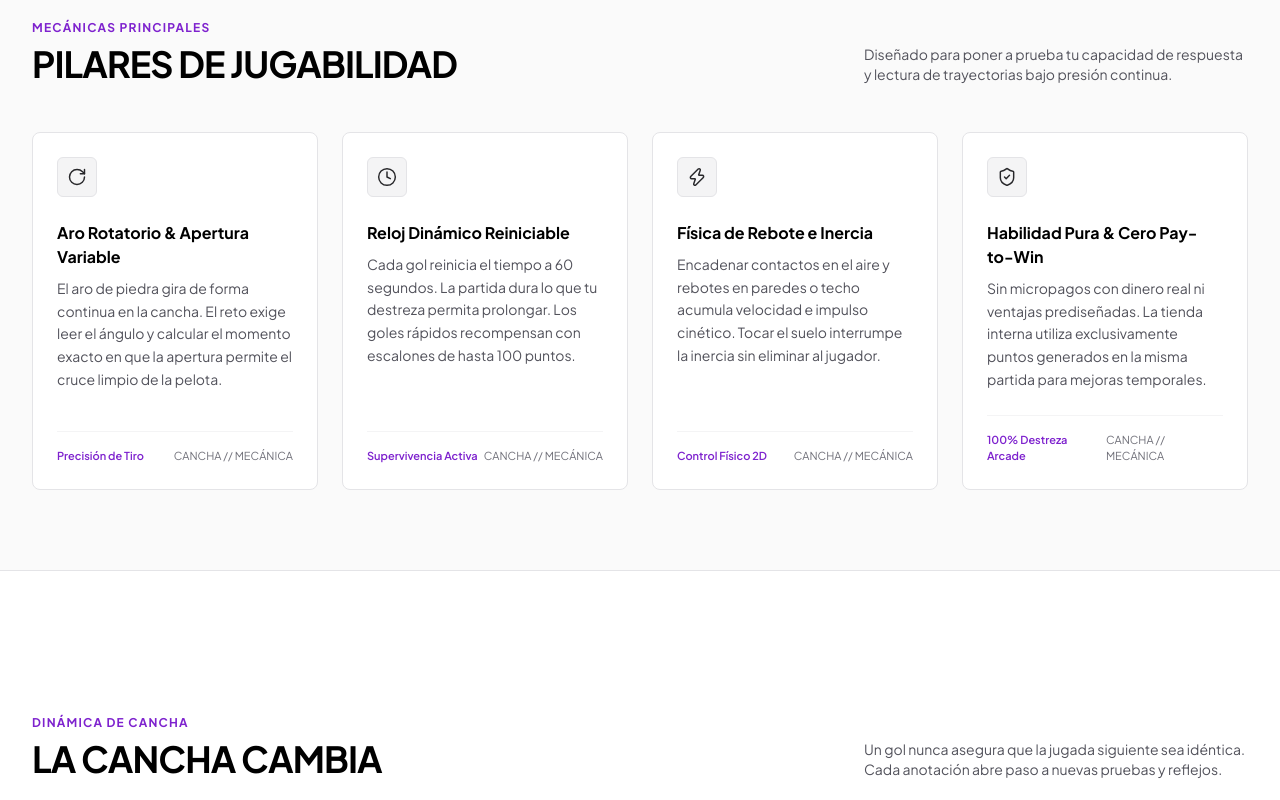
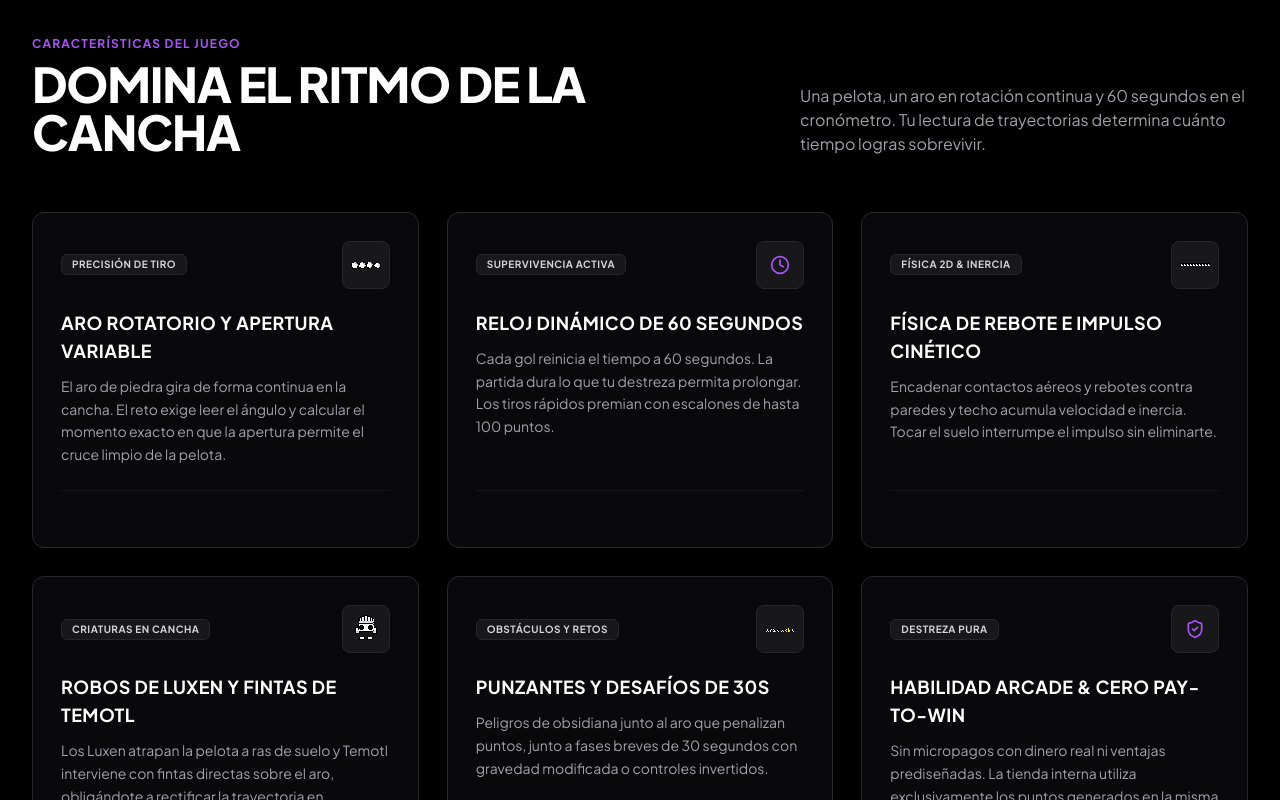
Before and after one commit to BAu-0/BAu_Interactive, a Next.js app: page / in a window 1280 px wide. Shown: the part 2000-2800 px from the top of the page. Built offline with nearby package versions, Linux system fonts and the light colour scheme; no server answers; the database is empty.

Commit message:
feat(showcase): unificar caracteristicas estilo Bethesda, eliminar etiquetas tecnicas y pulir experiencia visual

```diff
--- a/src/app/juegos/[slug]/page.tsx
+++ b/src/app/juegos/[slug]/page.tsx
@@ -60,10 +60,10 @@ export default async function GameDetailPage({ params }: Props) {
       {game.features && game.features.length > 0 && (
         <section className="max-w-7xl mx-auto px-4 sm:px-6 lg:px-8">
           <span className="text-xs font-bold uppercase tracking-widest text-[#7e22ce] mb-2 block font-sans">
-            Mecánicas Deterministas
+            Características del Sistema
           </span>
-          <h2 className="text-2xl font-bold tracking-tight text-zinc-950 uppercase mb-6 font-sans">
-            Parámetros de Jugabilidad
+          <h2 className="text-2xl sm:text-3xl font-bold tracking-tight text-zinc-950 uppercase mb-6 font-sans">
+            Reglas y Dinámica de Juego
           </h2>
           <div className="grid grid-cols-1 md:grid-cols-2 gap-4">
             {game.features.map((feature, i) => (
--- a/src/app/page.tsx
+++ b/src/app/page.tsx
@@ -4,7 +4,6 @@ import { getFeaturedGame, getNewsPosts } from '@/lib/data/api';
 import { HeroGame } from '@/components/home/HeroGame';
 import { TrailerSection } from '@/components/media/TrailerSection';
 import { GameFeatures } from '@/components/home/GameFeatures';
-import { GameGallery } from '@/components/home/GameGallery';
 import { CommunitySection } from '@/components/home/CommunitySection';
 import { NewsCard } from '@/components/news/NewsCard';
 import { ArrowRight } from 'lucide-react';
@@ -35,13 +34,10 @@ export default async function HomePage() {
         betaUrl={betaLink}
       />
 
-      {/* 3. Pilares de Jugabilidad y Mecánicas */}
+      {/* 3. Características Principales de Jugabilidad (Estilo Bethesda) */}
       <GameFeatures />
 
-      {/* 4. Dinámica de Cancha y Criaturas */}
-      <GameGallery />
-
-      {/* 5. Novedades y Devlogs del Estudio */}
+      {/* 4. Novedades y Devlogs del Estudio */}
       {recentNews.length > 0 && (
         <section className="max-w-7xl mx-auto px-4 sm:px-6 lg:px-8 py-8" aria-labelledby="news-preview-title">
           <div className="flex flex-col sm:flex-row sm:items-end justify-between mb-8 gap-4">
@@ -71,7 +67,7 @@ export default async function HomePage() {
         </section>
       )}
 
-      {/* 6. Comunidad y Feedback */}
+      {/* 5. Comunidad y Feedback */}
       <CommunitySection />
     </div>
   );
--- a/src/components/home/GameFeatures.tsx
+++ b/src/components/home/GameFeatures.tsx
@@ -1,78 +1,149 @@
+'use client';
+
 import React from 'react';
-import { RotateCw, Clock, Zap, ShieldCheck } from 'lucide-react';
+import Image from 'next/image';
+import { Clock, ShieldCheck, Zap } from 'lucide-react';
 
-const FEATURES = [
+interface GameFeatureItem {
+  id: string;
+  tag: string;
+  title: string;
+  description: string;
+  sprite?: string;
+  spriteAlt?: string;
+  icon?: React.ComponentType<{ className?: string }>;
+}
+
+const GAME_FEATURES: GameFeatureItem[] = [
   {
-    icon: RotateCw,
-    title: 'Aro Rotatorio & Apertura Variable',
+    id: 'ring',
+    tag: 'PRECISIÓN DE TIRO',
+    title: 'Aro Rotatorio y Apertura Variable',
     description:
       'El aro de piedra gira de forma continua en la cancha. El reto exige leer el ángulo y calcular el momento exacto en que la apertura permite el cruce limpio de la pelota.',
-    tag: 'Precisión de Tiro',
+    sprite: '/images/pok-tschack/sprites/pelota.png',
+    spriteAlt: 'Pelota de juego y trayectoria',
   },
   {
+    id: 'clock',
+    tag: 'SUPERVIVENCIA ACTIVA',
+    title: 'Reloj Dinámico de 60 Segundos',
+    description:
+      'Cada gol reinicia el tiempo a 60 segundos. La partida dura lo que tu destreza permita prolongar. Los tiros rápidos premian con escalones de hasta 100 puntos.',
     icon: Clock,
-    title: 'Reloj Dinámico Reiniciable',
-    description:
-      'Cada gol reinicia el tiempo a 60 segundos. La partida dura lo que tu destreza permita prolongar. Los goles rápidos recompensan con escalones de hasta 100 puntos.',
-    tag: 'Supervivencia Activa',
   },
   {
-    icon: Zap,
-    title: 'Física de Rebote e Inercia',
+    id: 'physics',
+    tag: 'FÍSICA 2D & INERCIA',
+    title: 'Física de Rebote e Impulso Cinético',
     description:
-      'Encadenar contactos en el aire y rebotes en paredes o techo acumula velocidad e impulso cinético. Tocar el suelo interrumpe la inercia sin eliminar al jugador.',
-    tag: 'Control Físico 2D',
+      'Encadenar contactos aéreos y rebotes contra paredes y techo acumula velocidad e inercia. Tocar el suelo interrumpe el impulso sin eliminarte.',
+    sprite: '/images/pok-tschack/sprites/grecas.png',
+    spriteAlt: 'Grecas de rebote en cancha',
   },
   {
+    id: 'creatures',
+    tag: 'CRIATURAS EN CANCHA',
+    title: 'Robos de Luxen y Fintas de Temotl',
+    description:
+      'Los Luxen atrapan la pelota a ras de suelo y Temotl interviene con fintas directas sobre el aro, obligándote a rectificar la trayectoria en milisegundos.',
+    sprite: '/images/pok-tschack/sprites/POK-TSCHACK-TEMOTL.png',
+    spriteAlt: 'Temotl en cancha',
+  },
+  {
+    id: 'hazards',
+    tag: 'OBSTÁCULOS Y RETOS',
+    title: 'Punzantes y Desafíos de 30s',
+    description:
+      'Peligros de obsidiana junto al aro que penalizan puntos, junto a fases breves de 30 segundos con gravedad modificada o controles invertidos.',
+    sprite: '/images/pok-tschack/sprites/punzantes.png',
+    spriteAlt: 'Punzantes de obsidiana',
+  },
+  {
+    id: 'pure-skill',
+    tag: 'DESTREZA PURA',
+    title: 'Habilidad Arcade & Cero Pay-to-Win',
+    description:
+      'Sin micropagos con dinero real ni ventajas prediseñadas. La tienda interna utiliza exclusivamente los puntos generados en la misma partida para mejoras temporales.',
     icon: ShieldCheck,
-    title: 'Habilidad Pura & Cero Pay-to-Win',
-    description:
-      'Sin micropagos con dinero real ni ventajas prediseñadas. La tienda interna utiliza exclusivamente puntos generados en la misma partida para mejoras temporales.',
-    tag: '100% Destreza Arcade',
   },
 ];
 
 export function GameFeatures() {
   return (
-    <section className="py-20 bg-zinc-50 border-b border-zinc-200" aria-labelledby="features-title">
+    <section
+      className="py-20 lg:py-24 bg-black text-white border-b border-zinc-800"
+      aria-labelledby="features-title"
+    >
       <div className="max-w-7xl mx-auto px-4 sm:px-6 lg:px-8">
-        <div className="flex flex-col md:flex-row md:items-end justify-between mb-12 gap-4">
-          <div>
-            <span className="text-xs font-bold uppercase tracking-widest text-[#7e22ce] mb-2 block">
-              Mecánicas Principales
+        {/* Cabecera de Sección (Estilo Bethesda) */}
+        <div className="flex flex-col md:flex-row md:items-end justify-between mb-14 gap-6">
+          <div className="max-w-2xl space-y-2">
+            <span className="text-xs font-bold uppercase tracking-widest text-[#a855f7] block font-sans">
+              Características del Juego
             </span>
-            <h2 id="features-title" className="text-3xl sm:text-4xl font-bold tracking-tight text-black uppercase">
-              Pilares de Jugabilidad
+            <h2
+              id="features-title"
+              className="text-3xl sm:text-4xl lg:text-5xl font-extrabold tracking-tight text-white uppercase font-sans"
+            >
+              Domina el Ritmo de la Cancha
             </h2>
           </div>
-          <p className="text-sm text-zinc-600 max-w-sm">
-            Diseñado para poner a prueba tu capacidad de respuesta y lectura de trayectorias bajo presión continua.
+          <p className="text-sm sm:text-base text-zinc-400 max-w-md font-sans leading-relaxed">
+            Una pelota, un aro en rotación continua y 60 segundos en el cronómetro. Tu lectura de trayectorias determina cuánto tiempo logras sobrevivir.
           </p>
         </div>
 
-        <div className="grid grid-cols-1 md:grid-cols-2 lg:grid-cols-4 gap-6">
-          {FEATURES.map((feature, idx) => {
+        {/* Cuadrícula de 6 Características con Identidad Gráfica Real */}
+        <div className="grid grid-cols-1 md:grid-cols-2 lg:grid-cols-3 gap-6 lg:gap-7">
+          {GAME_FEATURES.map((feature) => {
             const Icon = feature.icon;
             return (
               <div
-                key={idx}
-                className="p-6 rounded-lg bg-white border border-zinc-200 hover:border-zinc-400 hover:shadow-md transition-all duration-200 flex flex-col justify-between group"
+                key={feature.id}
+                className="group relative p-6 sm:p-7 rounded-xl bg-zinc-950 border border-zinc-800 hover:border-[#a855f7]/60 hover:shadow-xl hover:shadow-purple-950/20 transition-all duration-200 flex flex-col justify-between"
               >
                 <div>
-                  <div className="w-10 h-10 rounded border border-zinc-200 bg-zinc-100 flex items-center justify-center mb-6 text-zinc-800 group-hover:text-black group-hover:border-[#9333ea] transition-colors">
-                    <Icon className="w-5 h-5 stroke-[1.75]" />
+                  {/* Encabezado de la Tarjeta: Badge Semántico y Preview Visual */}
+                  <div className="flex items-center justify-between mb-5">
+                    <span className="inline-flex items-center px-2.5 py-0.5 rounded text-[10px] font-mono font-bold uppercase tracking-wider bg-zinc-900 border border-zinc-800 text-zinc-300 group-hover:border-[#a855f7]/40 group-hover:text-[#a855f7] transition-colors">
+                      {feature.tag}
+                    </span>
+
+                    <div className="w-12 h-12 rounded-lg bg-zinc-900 border border-zinc-800 flex items-center justify-center p-2 group-hover:border-[#a855f7]/50 transition-colors">
+                      {feature.sprite ? (
+                        <div className="relative w-8 h-8 flex items-center justify-center">
+                          <Image
+                            src={feature.sprite}
+                            alt={feature.spriteAlt || feature.title}
+                            fill
+                            sizes="32px"
+                            className="object-contain"
+                            style={{ imageRendering: 'pixelated' }}
+                          />
+                        </div>
+                      ) : Icon ? (
+                        <Icon className="w-5 h-5 text-[#a855f7]" />
+                      ) : null}
+                    </div>
                   </div>
-                  <h3 className="text-base font-bold text-black mb-2">
+
+                  {/* Título de la Característica */}
+                  <h3 className="text-base sm:text-lg font-bold text-white uppercase tracking-wide mb-2.5 font-sans leading-snug">
                     {feature.title}
                   </h3>
-                  <p className="text-sm text-zinc-600 leading-relaxed font-sans">
+
+                  {/* Descripción Directa */}
+                  <p className="text-sm text-zinc-400 leading-relaxed font-sans">
                     {feature.description}
                   </p>
                 </div>
 
-                <div className="pt-4 mt-6 border-t border-zinc-100 flex items-center justify-between text-[11px] font-mono text-zinc-500">
-                  <span className="text-[#7e22ce] font-semibold">{feature.tag}</span>
-                  <span>CANCHA // MECÁNICA</span>
+                {/* Acento inferior sutil al hacer hover */}
+                <div className="mt-6 pt-3 border-t border-zinc-900/80 flex items-center justify-end text-[11px] font-mono">
+                  <span className="text-[#a855f7] opacity-0 group-hover:opacity-100 transition-opacity font-semibold">
+                    EXPLORAR &rarr;
+                  </span>
                 </div>
               </div>
             );
```
